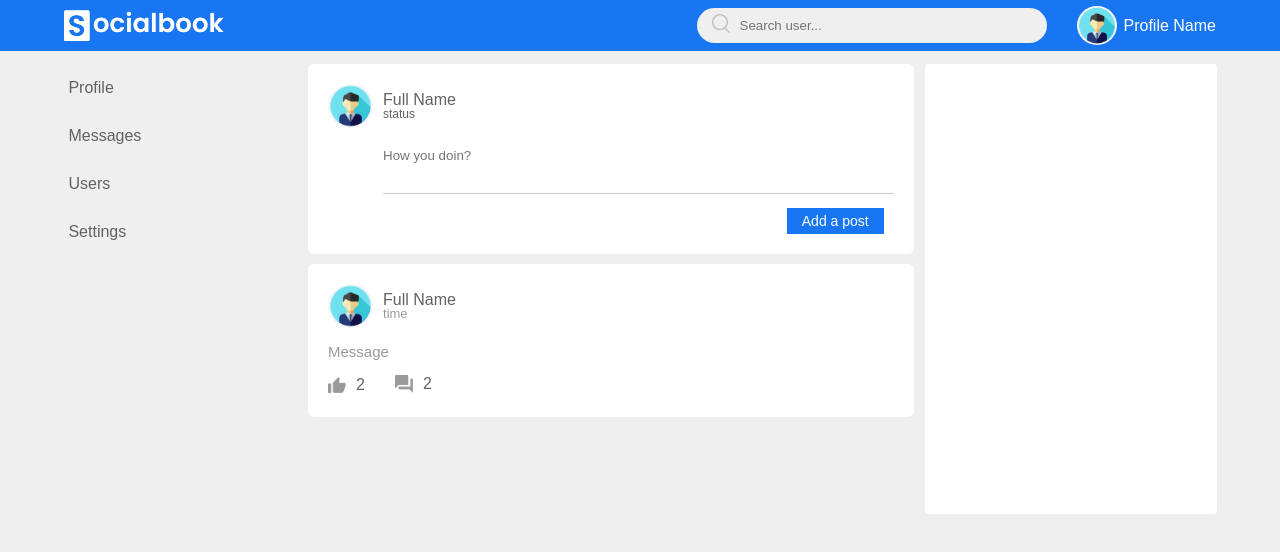
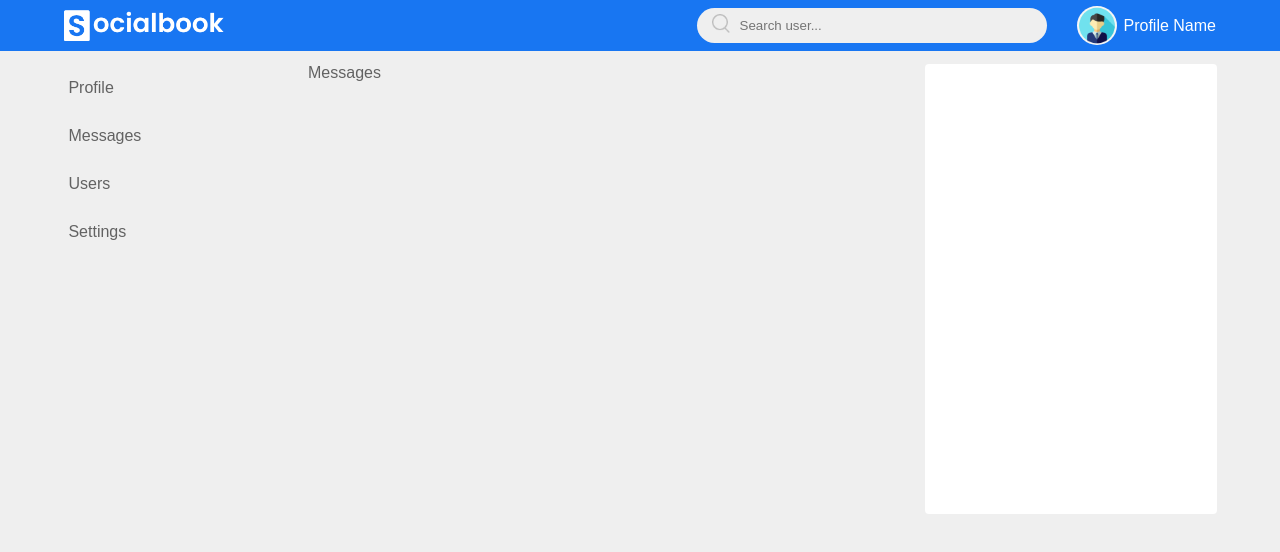
Before and after one commit to Talman95/PetProjectReactJS, a React (Create React App) app in the folder social-network/: page /messages in a window 1280 px wide. Shown: the top 552 px of the page. Built offline with nearby package versions, Linux system fonts and the light colour scheme; the HTML template or start-up script is replaced by a standard one.

Commit message:
added BrowserRoute

```diff
--- a/social-network/package.json
+++ b/social-network/package.json
@@ -8,6 +8,7 @@
     "@testing-library/user-event": "^12.8.3",
     "react": "^17.0.2",
     "react-dom": "^17.0.2",
+    "react-router-dom": "^6.0.2",
     "react-scripts": "4.0.3",
     "web-vitals": "^1.1.2"
   },
--- a/social-network/src/App.js
+++ b/social-network/src/App.js
@@ -1,8 +1,10 @@
+import { Route, Routes } from 'react-router-dom';
 import './App.css';
 import Header from './components/header/Header';
 import Nav from './components/nav/Nav';
 import Profile from './components/profile/Profile';
 import Sidebar from './components/sidebar/Sidebar';
+import Messages from './components/messages/Messages';
 
 function App() {
   return (
@@ -11,7 +13,10 @@ function App() {
         <div className="app_container">
           <Nav />
           <div className="app_content">
-          <Profile />
+            <Routes>
+              <Route path="/" element={<Profile />} />
+              <Route path="/messages" element={<Messages />} />
+            </Routes>
           </div>
           <Sidebar />
         </div>
--- a/social-network/src/components/Nav/Nav.jsx
+++ b/social-network/src/components/Nav/Nav.jsx
@@ -1,11 +1,12 @@
+import { NavLink } from 'react-router-dom';
 import classes from './Nav.module.css';
 
 const Nav = (props) => {
     return (
         <div className={classes.nav}>
             <div className={classes.links}>
-                <a className={classes.item}>Profile</a>
-                <a className={classes.item}>Messages</a>
+                <NavLink to="/" className={classes.item}>Profile</NavLink>
+                <NavLink to="/messages" className={classes.item}>Messages</NavLink>
                 <a className={classes.item}>Users</a>
                 <a className={classes.item}>Settings</a>
             </div>
--- a/social-network/src/components/Nav/Nav.module.css
+++ b/social-network/src/components/Nav/Nav.module.css
@@ -11,10 +11,6 @@
     color: #626262;
     max-width: 200px;
 }
-.links a img {
-    width: 25px;
-    margin-right: 15px;
-}
 .item:hover {
     background-color: #e6e6e6;
     transition-duration: 500ms;
@@ -22,3 +18,7 @@
     width: 100px;
     cursor: pointer;
 }
+.active {
+    color: white;
+    font-size: 20px;
+}
--- a/social-network/src/components/Profile/Profile.jsx
+++ b/social-network/src/components/Profile/Profile.jsx
@@ -1,8 +1,7 @@
 import userLogo from './../../assets/images/user.png';
 import classes from './Profile.module.css';
-import like from './../../assets/images/like.png';
-import comments from './../../assets/images/comments.png';
 import MyButton from '../UI/button/MyButton';
+import MyPosts from './posts/MyPosts';
 
 const Profile = (props) => {
     return (
@@ -21,26 +20,8 @@ const Profile = (props) => {
                         <MyButton>Add a post</MyButton>
                     </div>
                 </div>
-
             </div>
-            <div className={classes.post_container}>
-                <div className={classes.user_profile}>
-                    <img src={userLogo} />
-                    <div>
-                        <p>Full Name</p>
-                        <span>time</span>
-                    </div>
-                </div>
-
-                <p className={classes.post_text}>Message</p>
-
-                <div className={classes.post_row}>
-                    <div className={classes.activity_icons}>
-                        <div><img src={like} />2</div>
-                        <div><img src={comments} />2</div>
-                    </div>
-                </div>
-            </div>
+            <MyPosts />
         </div>
     )
 }
--- a/social-network/src/components/Profile/Profile.module.css
+++ b/social-network/src/components/Profile/Profile.module.css
@@ -41,46 +41,3 @@
     margin-right: 10px;
     justify-content: end;
 }
-/*
-*MyPost
-*/
-.post_container{
-    width: 100%;
-    background: #fff;
-    border-radius: 6px;
-    padding: 20px;
-    color: #626262;
-    margin: 10px 0px;
-}
-.user_profile{
-    display: flex;
-    align-items: center;
-}
-.user_profile img{
-    width: 45px;
-    border-radius: 50%;
-    margin-right: 10px;
-}
-.user_profile span{
-    font-size: 13px;
-    color: #9a9a9a;
-}
-.post_text{
-    color: #9a9a9a;
-    font-size: 15px;
-    margin: 15px 0;
-}
-.post_row {
-    display: flex;
-    justify-content: space-between;
-    align-items: center;
-}
-.activity_icons div img{
-    width: 18px;
-    margin-right: 10px;
-}
-.activity_icons div {
-    display: inline-flex;
-    align-items: center;
-    margin-right: 30px;
-}
--- /dev/null
+++ b/social-network/src/components/Profile/posts/MyPosts.jsx
@@ -0,0 +1,29 @@
+import userLogo from './../../../assets/images/user.png';
+import classes from './MyPosts.module.css';
+import like from './../../../assets/images/like.png';
+import comments from './../../../assets/images/comments.png';
+
+const MyPosts = (props) => {
+    return (
+        <div className={classes.post_container}>
+                <div className={classes.user_profile}>
+                    <img src={userLogo} />
+                    <div>
+                        <p>Full Name</p>
+                        <span>time</span>
+                    </div>
+                </div>
+
+                <p className={classes.post_text}>Message</p>
+
+                <div className={classes.post_row}>
+                    <div className={classes.activity_icons}>
+                        <div><img src={like} />2</div>
+                        <div><img src={comments} />2</div>
+                    </div>
+                </div>
+            </div>
+    )
+}
+
+export default MyPosts;
--- /dev/null
+++ b/social-network/src/components/Profile/posts/MyPosts.module.css
@@ -0,0 +1,40 @@
+.post_container{
+    width: 100%;
+    background: #fff;
+    border-radius: 6px;
+    padding: 20px;
+    color: #626262;
+    margin: 10px 0px;
+}
+.user_profile{
+    display: flex;
+    align-items: center;
+}
+.user_profile img{
+    width: 45px;
+    border-radius: 50%;
+    margin-right: 10px;
+}
+.user_profile span{
+    font-size: 13px;
+    color: #9a9a9a;
+}
+.post_text{
+    color: #9a9a9a;
+    font-size: 15px;
+    margin: 15px 0;
+}
+.post_row {
+    display: flex;
+    justify-content: space-between;
+    align-items: center;
+}
+.activity_icons div img{
+    width: 18px;
+    margin-right: 10px;
+}
+.activity_icons div {
+    display: inline-flex;
+    align-items: center;
+    margin-right: 30px;
+}
--- /dev/null
+++ b/social-network/src/components/messages/Messages.jsx
@@ -0,0 +1,11 @@
+
+
+const Messages = (props) => {
+    return (
+        <div>
+            Messages
+        </div>
+    )
+}
+
+export default Messages;
--- a/social-network/src/index.js
+++ b/social-network/src/index.js
@@ -1,10 +1,13 @@
 import React from 'react';
 import ReactDOM from 'react-dom';
+import { BrowserRouter } from 'react-router-dom';
 import App from './App';
 
 ReactDOM.render(
   <React.StrictMode>
-    <App />
+    <BrowserRouter>
+      <App />
+    </BrowserRouter>
   </React.StrictMode>,
   document.getElementById('root')
 );
```
Also changed, not shown: social-network/src/App.css (line endings or trailing spaces), social-network/src/components/messages/Messages.module.css (added), 1 other file (tests, documents, lock files or other folders). Lines whose indentation alone changed are shown as unchanged.
